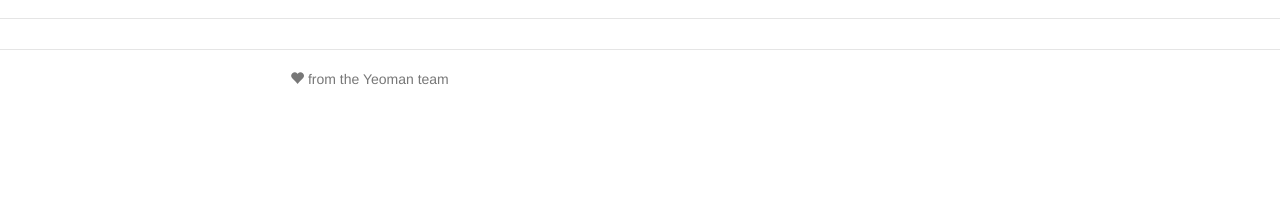
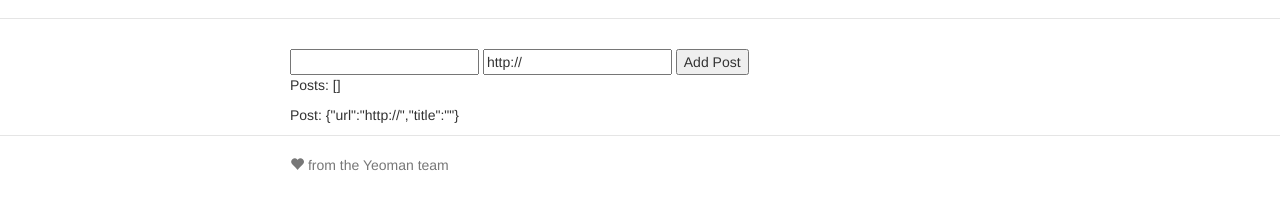
Before and after one commit to mriahi1/reddit, a website: page app/index.html in a window 1280 px wide. Shown: the part 54-264 px from the top of the page. Drawn offline with nearby package versions, Linux system fonts and the light colour scheme; some packages are replaced by stand-ins of ours; files that its build step writes are made by us from their sources.

Commit message:
made post controller and view

```diff
--- a/app/scripts/app.js
+++ b/app/scripts/app.js
@@ -23,5 +23,5 @@ var app = angular
       .when('/', {
         templateUrl: 'views/posts.html',
         controller: 'PostsCtrl'
-      }),
+      });
   });
--- a/app/scripts/controllers/posts.js
+++ b/app/scripts/controllers/posts.js
@@ -1,5 +1,17 @@
 'use strict';
 
-app.controller('PostsCtrl', function( $scope ) {
+app.controller('PostsCtrl', function($scope) {
+    $scope.posts = [];
+    $scope.post = {
+        url: 'http://',
+        title: ''
+    };
 
+    $scope.submitPost = function() {
+        $scope.posts.push($scope.post);
+        $scope.post = {
+            url: 'http://',
+            title: ''
+        };
+    };
 });
--- a/app/views/posts.html
+++ b/app/views/posts.html
@@ -1 +1,7 @@
-<p>{{'Hello ' + 'World!'}}</p>
+<form ng-submit="submitPost()">
+	<input type="text" ng-model="post.title"/>
+	<input type="text" ng-model="post.url"/>
+	<input type="submit" value="Add Post"/>
+</form>
+<p>Posts: {{ posts }} </p>
+<p>Post: {{ post }}</p>
```
